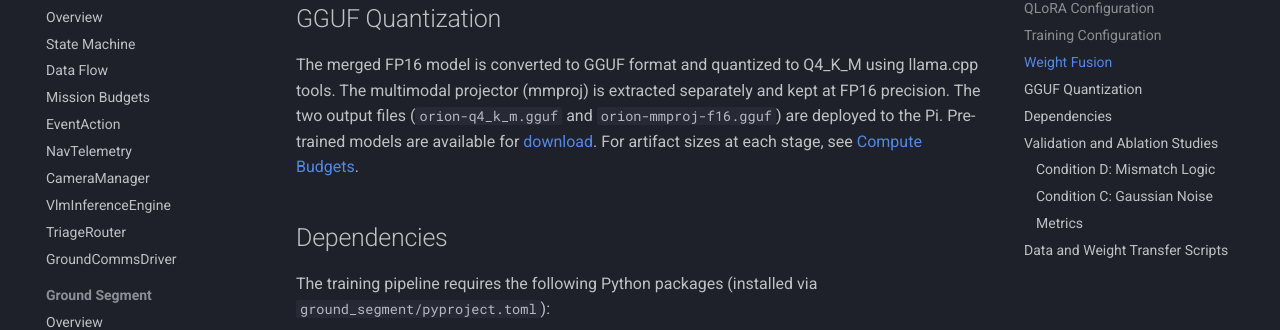
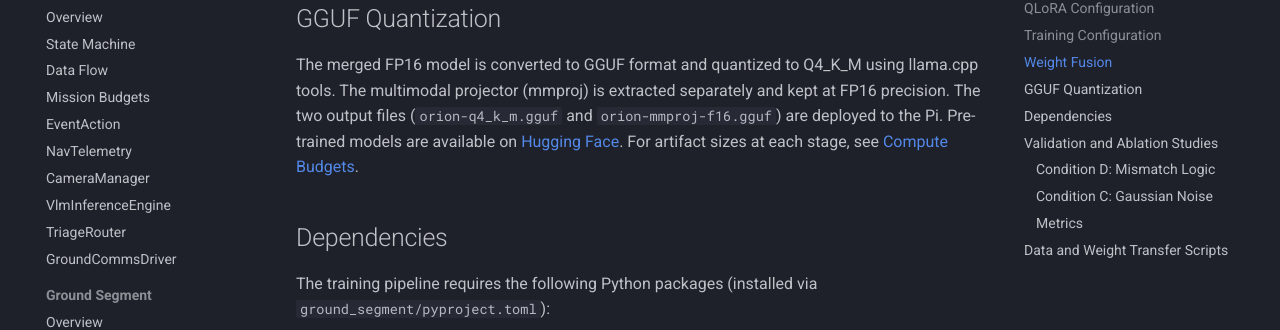
Before and after one commit to Saransh-cpp/ORION, an MkDocs documentation site: the page built from docs/ground-segment/training.md, in a window 1280 px wide and 900 px high, scrolled down 1911 px. Shown: the part 154-484 px from the top of the window. Built offline with MkDocs 1.6.1 and Material for MkDocs 9.7.7, drawn with Linux system fonts in a browser that asks for light colours; comment, search, counter and statistics services are not loaded.

Commit message:
no more drive links

```diff
--- a/docs/ground-segment/training.md
+++ b/docs/ground-segment/training.md
@@ -61,7 +61,7 @@ After fine-tuning, `fuse.py` merges the LoRA adapter weights permanently into th
 
 ## GGUF Quantization
 
-The merged FP16 model is converted to GGUF format and quantized to Q4_K_M using llama.cpp tools. The multimodal projector (mmproj) is extracted separately and kept at FP16 precision. The two output files (`orion-q4_k_m.gguf` and `orion-mmproj-f16.gguf`) are deployed to the Pi. Pre-trained models are available for [download](https://drive.google.com/drive/folders/1h6WGNeNzYHdfisELlJodDCKlkREkIzCN?usp=share_link). For artifact sizes at each stage, see [Compute Budgets](budgets.md).
+The merged FP16 model is converted to GGUF format and quantized to Q4_K_M using llama.cpp tools. The multimodal projector (mmproj) is extracted separately and kept at FP16 precision. The two output files (`orion-q4_k_m.gguf` and `orion-mmproj-f16.gguf`) are deployed to the Pi. Pre-trained models are available on [Hugging Face](https://huggingface.co/saransh-cpp/orion-qlora-lfm2.5-vl-1.6b). For artifact sizes at each stage, see [Compute Budgets](budgets.md).
 
 ## Dependencies
 
```
Also changed, not shown: README.md (+1 -1 lines), docs/guides/deployment.md (+1 -1 lines), ground_segment/training/orion_lora_weights/README.md (+1 -1 lines).
